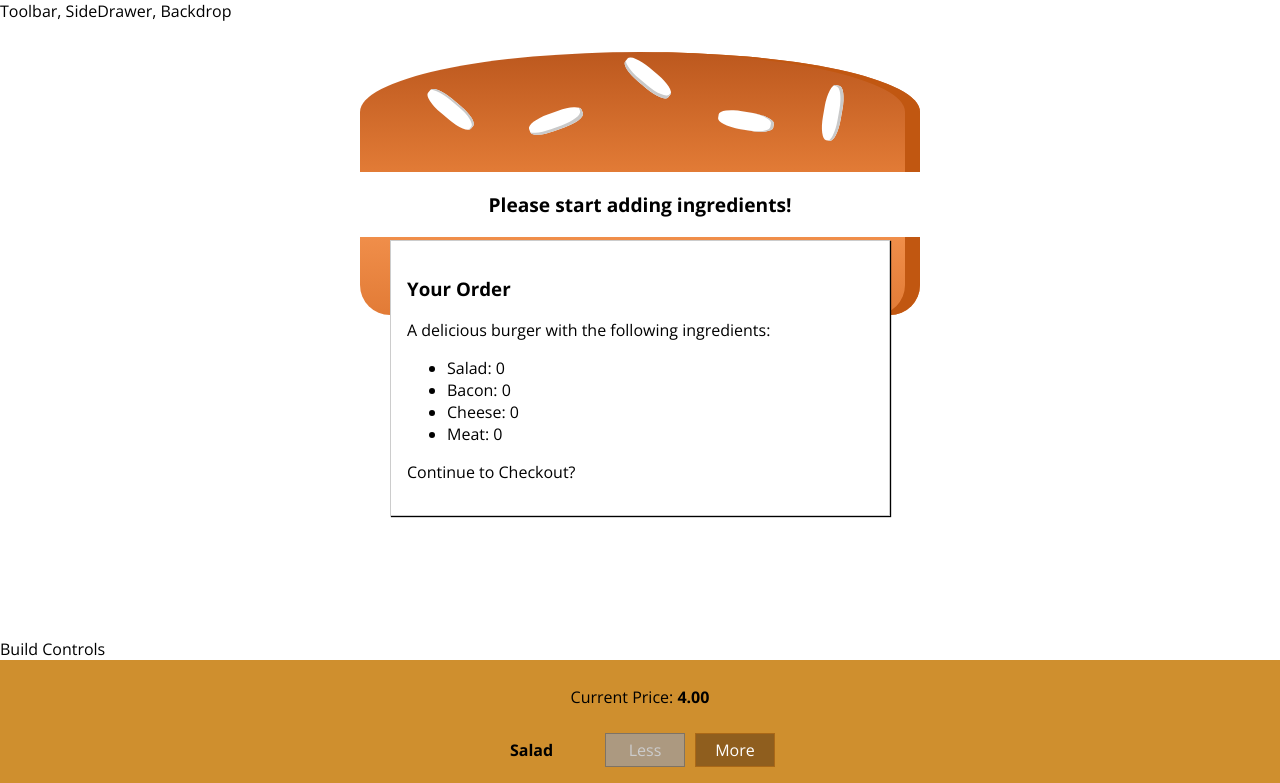
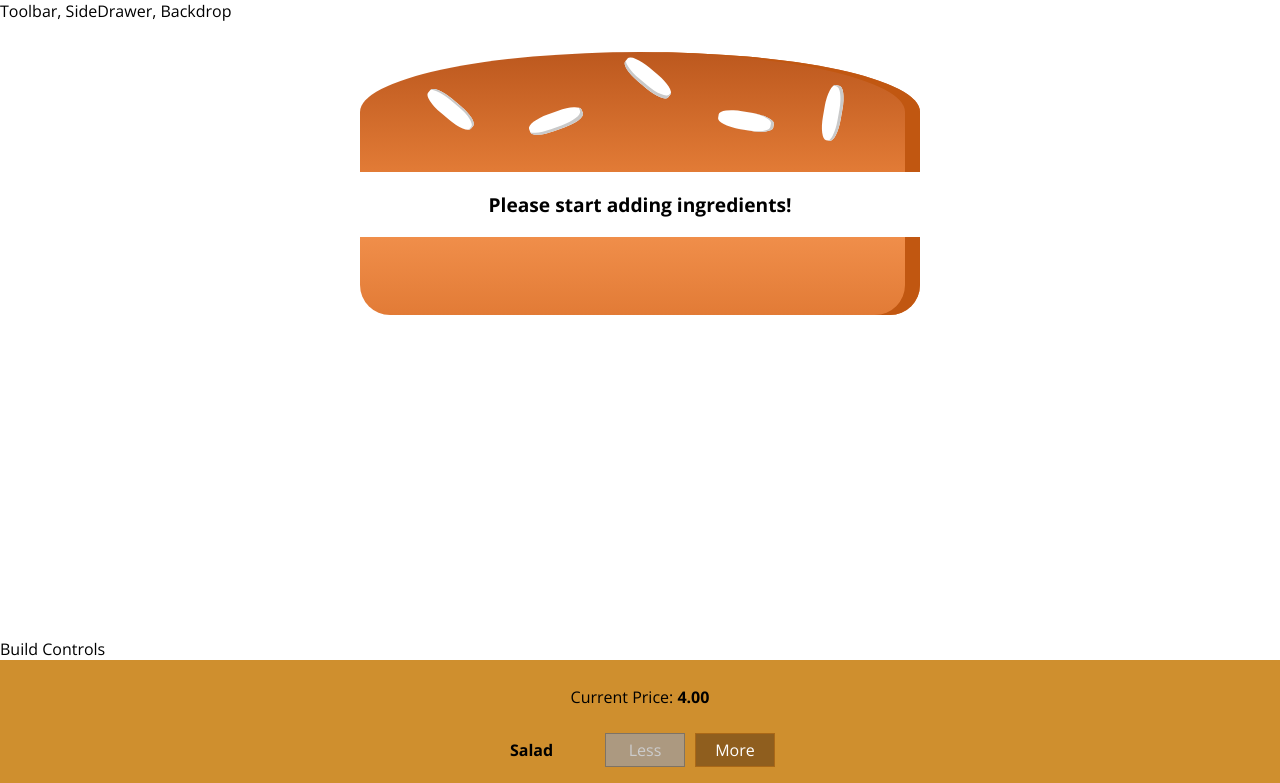
Before and after one commit to obfusticatedcode/react-burger-builder, a React app: page / in a window 1280 px wide. Shown: the top 783 px of the page. Built offline with nearby package versions, Linux system fonts and the light colour scheme.

Commit message:
showing the modal

```diff
--- a/src/components/Burger/BuildControls/BuildControls.js
+++ b/src/components/Burger/BuildControls/BuildControls.js
@@ -23,7 +23,8 @@
     ))}
     <button
       className={classes.OrderButton}
-      disabled={!props.purchasable}>ORDER NOW</button>
+      disabled={!props.purchasable}
+      onClick={props.ordered}>ORDER NOW</button>
   </div>
 );
 
--- a/src/components/UI/Modal/Modal.js
+++ b/src/components/UI/Modal/Modal.js
@@ -2,7 +2,11 @@
 import classes from './Modal.css';
 
 const modal = (props) => (
-  <div className={classes.Modal}>
+  <div className={classes.Modal}
+    style={{
+      transform: props.show ? 'translateY(0)' : 'translateY(-100vh)',
+      opacity: props.show ? '1' : '0'
+    }}>
     {props.children}
   </div>
 );
--- a/src/containers/BurgerBuilder/BurgerBuilder.js
+++ b/src/containers/BurgerBuilder/BurgerBuilder.js
@@ -27,7 +27,8 @@
       meat: 0
     },
     totalPrice: 4,
-    purchasable: false
+    purchasable: false,
+    purchasing: false
   }
 
   updatePurchaseState (ingredients) {
@@ -73,6 +74,10 @@
     this.updatePurchaseState(updatedIngredients);
   }
 
+  purchaseHandler = () => {
+    this.setState({ purchasing: true});
+  }
+
   render () {
     const disabledInfo = {
       ...this.state.ingredients
@@ -84,7 +89,7 @@
 
     return (
       <Aux>
-        <Modal>
+        <Modal show={this.state.purchasing}>
           <OrderSummary ingredients={this.state.ingredients}/>
         </Modal>
         <Burger ingredients={this.state.ingredients}/>
@@ -94,6 +99,7 @@
           ingredientRemoved={this.removeIngredientHandler}
           disabled={disabledInfo}
           purchasable={this.state.purchasable}
+          ordered={this.purchaseHandler}
           price={this.state.totalPrice}/>
       </Aux>
     );
```
